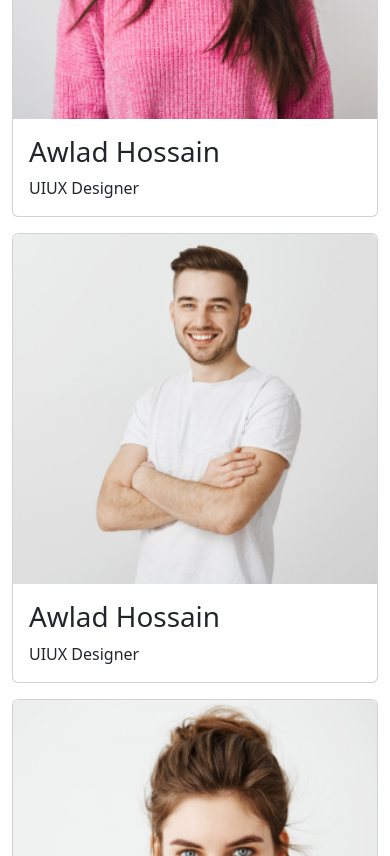
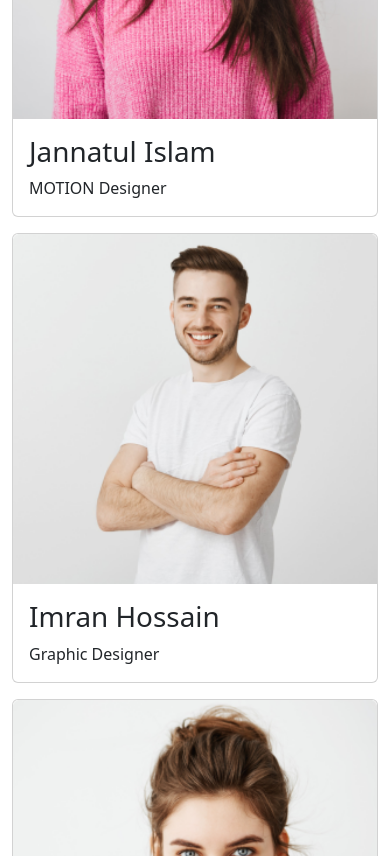
Before and after one commit to sakibhasan2021/3-Your-Tech-learning, a plain HTML site: page index.html in a window 390 px wide. Shown: the part 6340-7196 px from the top of the page. Drawn offline with nearby package versions, Linux system fonts and the light colour scheme.

Commit message:
responsive check

```diff
--- a/index.html
+++ b/index.html
@@ -205,9 +205,10 @@
                    <p class="text-center"><button class="btn btn-primary mt-3 text-center">See All Courses</button></p>
                 </div>
                 <!-- end of courses -->
-                <!-- elearning institute -->
+
                 </section>
                 <!-- end of section-2 -->
+                <!-- elearning institute -->
                 <div class="e-learning">
                     <div class="row">
                         <div class="col-md-6">
@@ -297,11 +298,11 @@
                 <!-- end of register section -->
                     <!-- successfull student -->
                         <section class="mt-5">
-                            <div class="mt-5">
+
                                 <h1>Meet Our Successfull
                                     Students</h1>
                                 <p>Let's meet Our Some Successfull Alumni</p>
-                            </div>
+
                            <section class="student-section mt-5">
                                 <div class="row gx-5 gy-3">
                                     <div class="col-md-3 col-sm-12">
@@ -317,8 +318,8 @@
                                         <div class="card">
                                             <img src="images/student/student-2.png" class="card-img-top" alt="...">
                                             <div class="card-body">
-                                                <h1 class="card-title">Awlad Hossain</h1>
-                                                <p class="card-text">UIUX Designer</p>
+                                                <h1 class="card-title">Jannatul Islam</h1>
+                                                <p class="card-text">MOTION Designer</p>
                                             </div>
                                         </div>
                                     </div>
@@ -326,17 +327,17 @@
                                         <div class="card">
                                             <img src="images/student/student-3.png" class="card-img-top" alt="...">
                                             <div class="card-body">
-                                                <h1 class="card-title">Awlad Hossain</h1>
-                                                <p class="card-text">UIUX Designer</p>
+                                                <h1 class="card-title">Imran Hossain</h1>
+                                                <p class="card-text">Graphic Designer</p>
                                             </div>
                                         </div>
                                     </div>
                                     <div class="col-md-3">
-                                        <div class="card">
+                                        <div class="card h-100">
                                             <img src="images/student/student-4.png" class="card-img-top" alt="...">
                                             <div class="card-body">
-                                                <h1 class="card-title">Awlad Hossain</h1>
-                                                <p class="card-text">UIUX Designer</p>
+                                                <h1 class="card-title">Nishi Akter</h1>
+                                                <p class="card-text">Web Developer</p>
                                             </div>
                                         </div>
                                     </div>
```
